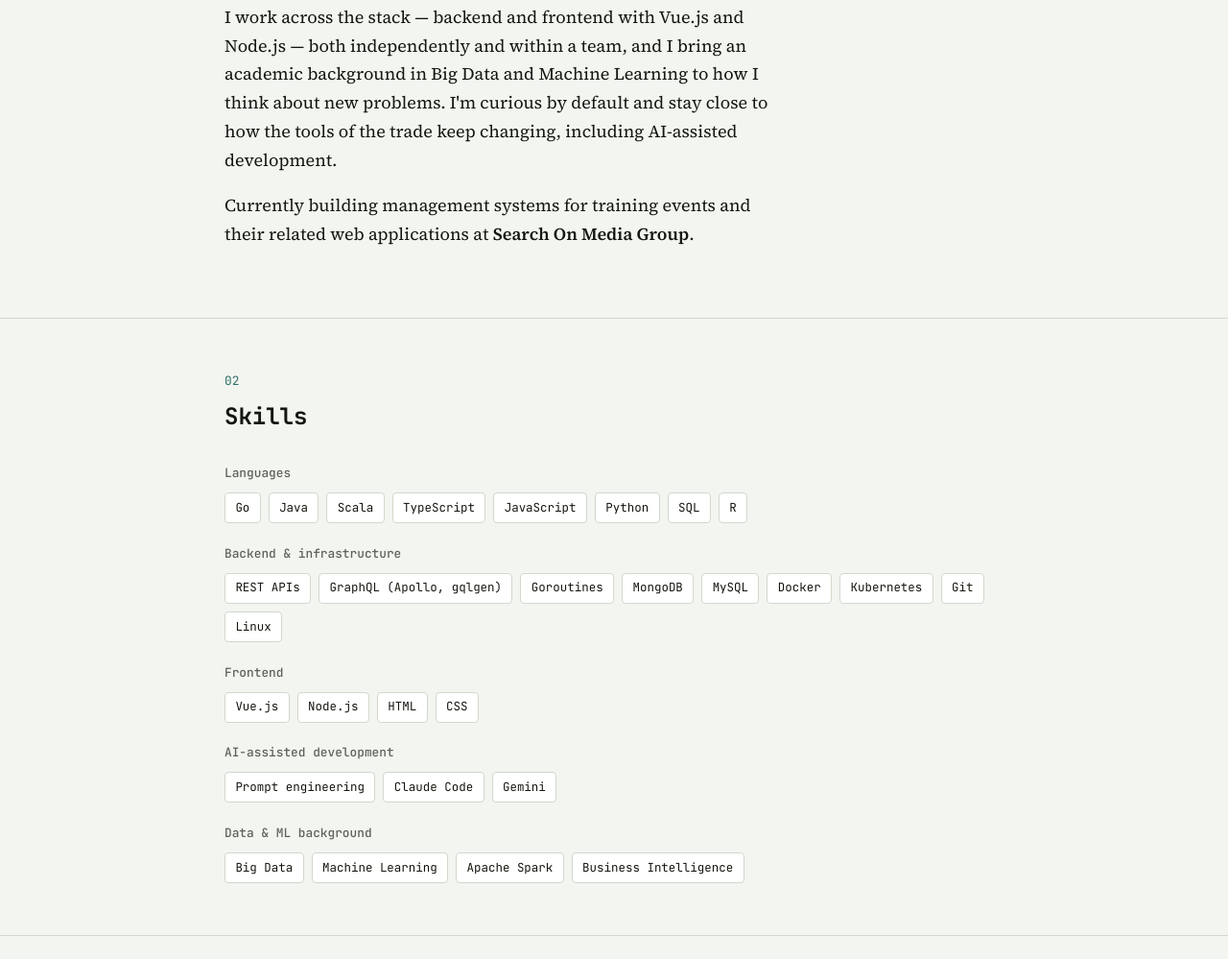
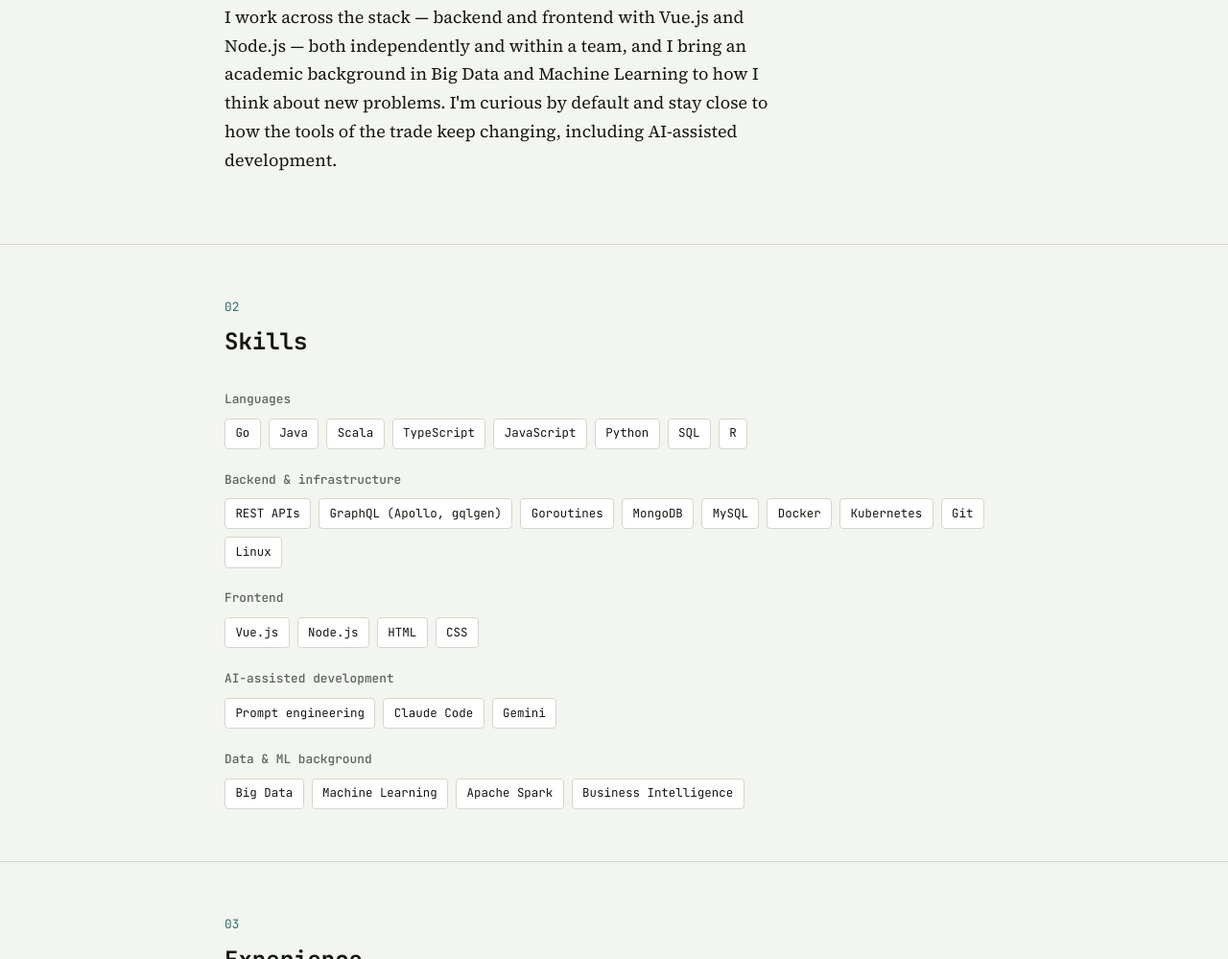
Before and after one commit to mgondolini/mgondolini.github.io, a plain HTML site: page index.html in a window 1280 px wide. Shown: the part 1269-2268 px from the top of the page at 96% size. Drawn offline with Linux system fonts and the light colour scheme.

Commit message:
Remove current project description from About section
Removed current project description from About section.

```diff
--- a/index.html
+++ b/index.html
@@ -274,7 +274,6 @@
       </div>
       <p>I'm a Full-Stack Developer with 5+ years of experience designing and building REST and GraphQL APIs in Go, managing MongoDB and MySQL databases, and orchestrating containers with Docker and Kubernetes.</p>
       <p>I work across the stack — backend and frontend with Vue.js and Node.js — both independently and within a team, and I bring an academic background in Big Data and Machine Learning to how I think about new problems. I'm curious by default and stay close to how the tools of the trade keep changing, including AI-assisted development.</p>
-      <p>Currently building management systems for training events and their related web applications at <strong>Search On Media Group</strong>.</p>
     </div>
   </section>
 
```
